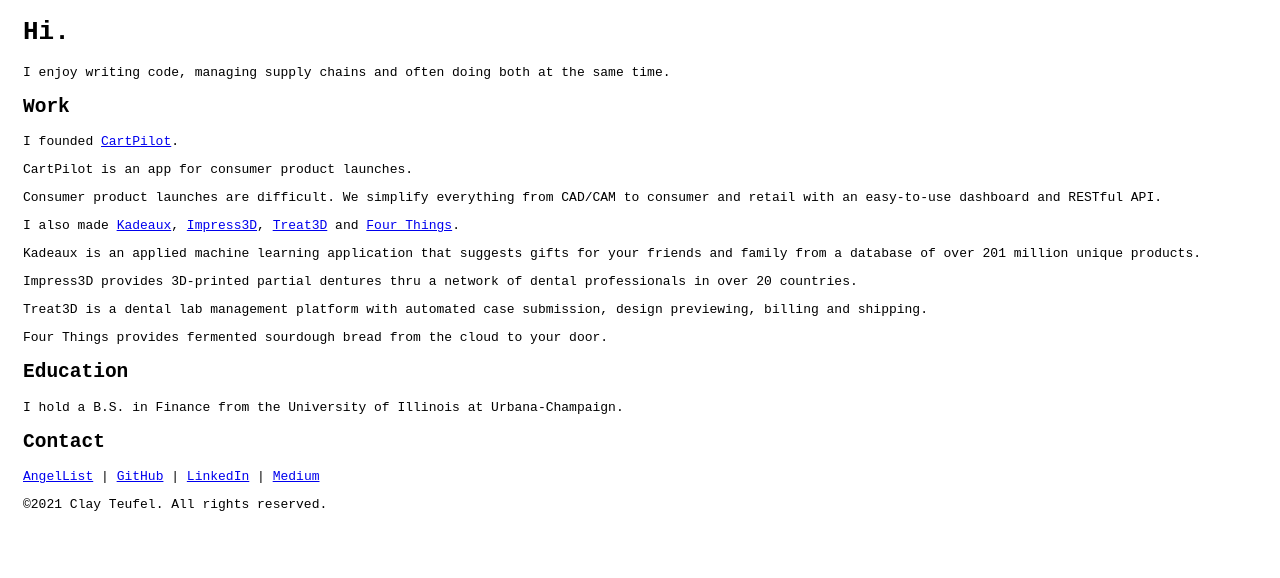
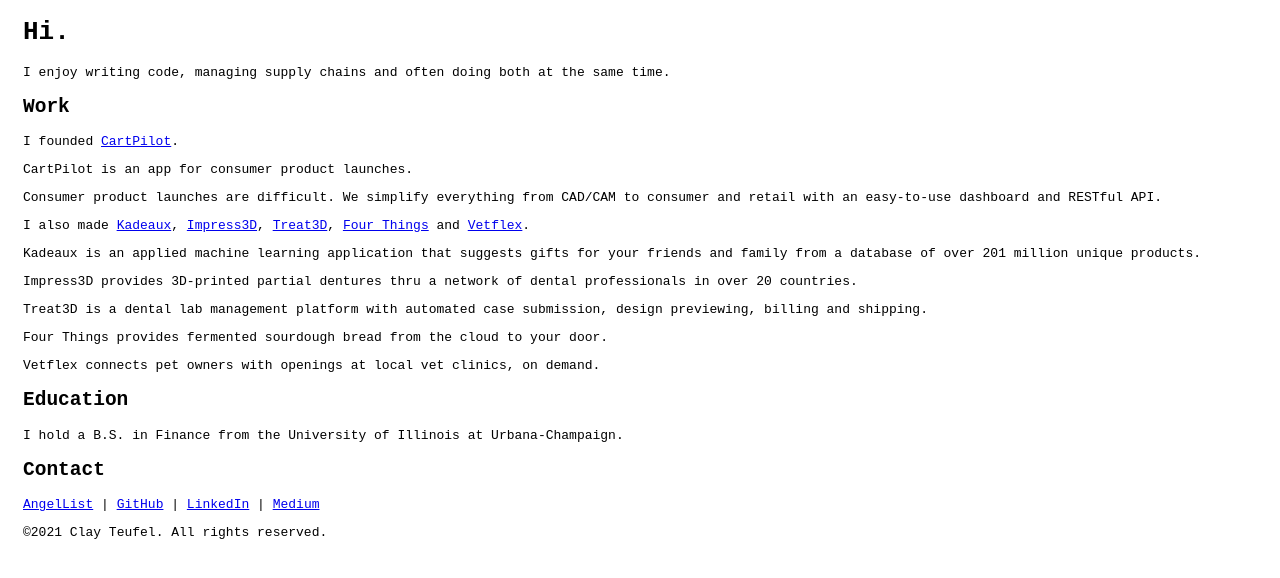
Before and after one commit to cteufel2/cteufel2.github.io, a plain HTML site: page index.html in a window 1280 px wide. Drawn offline with Linux system fonts and the light colour scheme.

Commit message:
vetflex and impress3d url

```diff
--- a/index.html
+++ b/index.html
@@ -13,14 +13,15 @@
 <p>CartPilot is an app for consumer product launches.</p>
 <p>Consumer product launches are difficult. We simplify everything from CAD/CAM to consumer and retail
 	with an easy-to-use dashboard and RESTful API.</p>
-<p>I also made <a href="https://kadeaux.io" target="_blank">Kadeaux</a>, <a href="https://getimpress3d.com" target="_blank">
-	Impress3D</a>, <a href="https://treat3d.com" target="_blank">Treat3D</a> and <a href="https://fourthingsbread.com"
-   target="_blank">Four Things</a>.</p>
+<p>I also made <a href="https://kadeaux.io" target="_blank">Kadeaux</a>, <a href="https://impress3d.com" target="_blank">
+	Impress3D</a>, <a href="https://treat3d.com" target="_blank">Treat3D</a>, <a href="https://fourthingsbread.com"
+   target="_blank">Four Things</a> and <a href="https://getvetflex.com" target="_blank">Vetflex</a>.</p>
 <p>Kadeaux is an applied machine learning application that suggests gifts for your friends and family from a
     database of over 201 million unique products.</p>
 <p>Impress3D provides 3D-printed partial dentures thru a network of dental professionals in over 20 countries.</p>
 <p>Treat3D is a dental lab management platform with automated case submission, design previewing, billing and shipping.</p>
 <p>Four Things provides fermented sourdough bread from the cloud to your door.</p>
+<p>Vetflex connects pet owners with openings at local vet clinics, on demand.</p>
 <h2>Education</h2>
 <p>I hold a B.S. in Finance from the University of Illinois at Urbana-Champaign.</p>
 <h2>Contact</h2>
```
